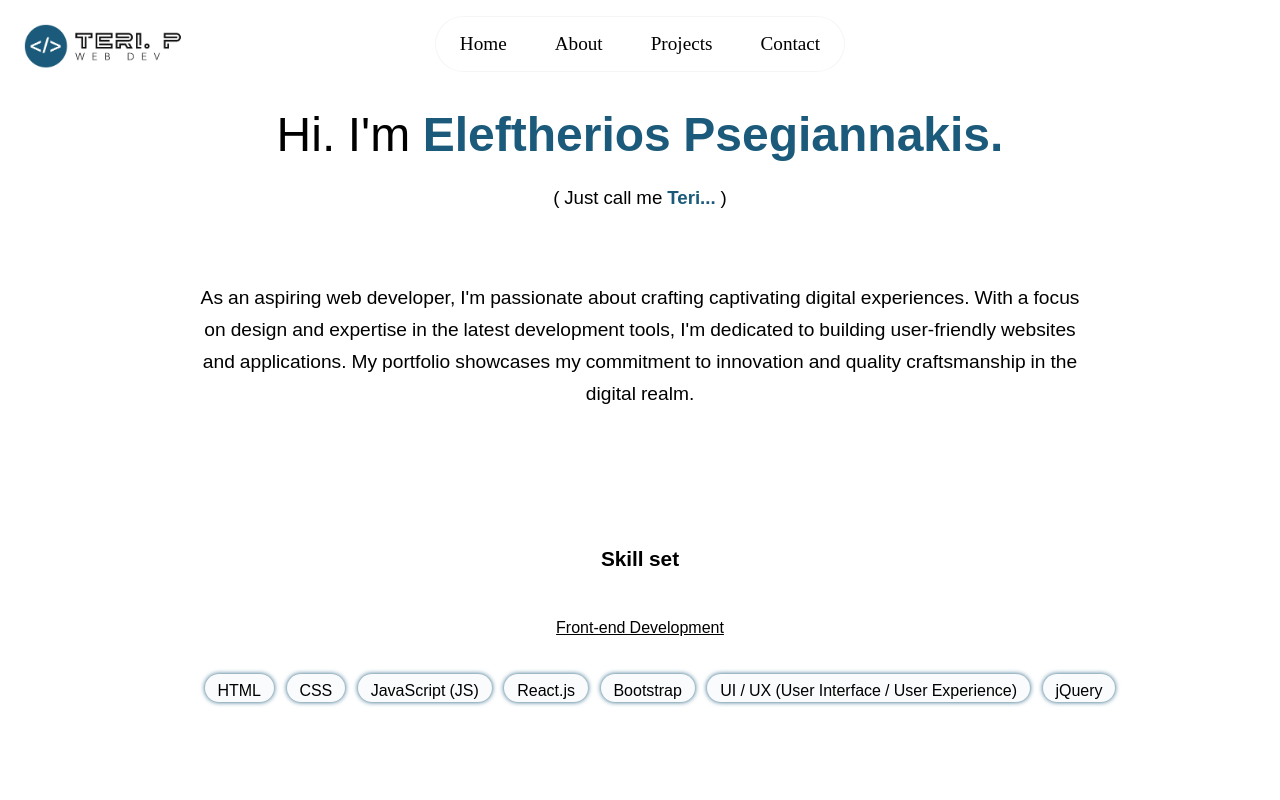
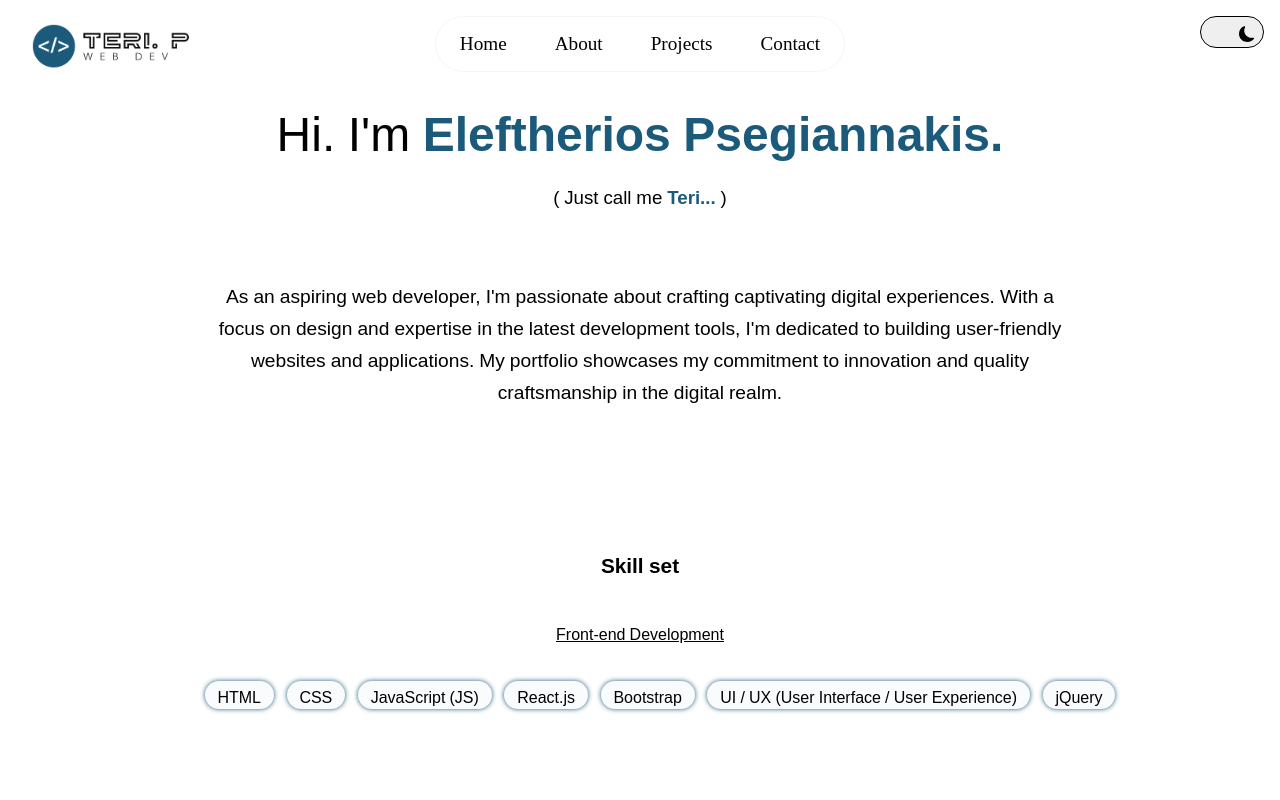
Before and after one commit to Psegiannakis/my-portfolio, a React (Vite) app: page / in a window 1280 px wide. Shown: the top 800 px of the page. Built offline with nearby package versions, Linux system fonts and the light colour scheme.

Commit message:
update to dark mode

```diff
--- a/src/Header.jsx
+++ b/src/Header.jsx
@@ -11,7 +11,20 @@ export default function Header(props) {
 
   return (
     <>
+      <body className={props.darkMode ? "dark" : ""}>
         <img className="logo" src="/logo.png" alt="my logo" />
+        <button className="theme-button" onClick={props.toggleDarkMode}>
+          <svg
+            xmlns="http://www.w3.org/2000/svg"
+            width="16"
+            height="16"
+            fill="currentColor"
+            className="bi bi-moon-fill"
+            viewBox="0 0 16 16"
+          >
+            <path d="M6 .278a.77.77 0 0 1 .08.858 7.2 7.2 0 0 0-.878 3.46c0 4.021 3.278 7.277 7.318 7.277q.792-.001 1.533-.16a.79.79 0 0 1 .81.316.73.73 0 0 1-.031.893A8.35 8.35 0 0 1 8.344 16C3.734 16 0 12.286 0 7.71 0 4.266 2.114 1.312 5.124.06A.75.75 0 0 1 6 .278" />
+          </svg>
+        </button>
         <div className="header-div">
           <div className="header">
             <h2 onClick={() => scroll("hero-main")}>Home</h2>
@@ -20,6 +33,7 @@ export default function Header(props) {
             <h2 onClick={() => scroll("contact-footer")}>Contact</h2>
           </div>
         </div>
+      </body>
     </>
   );
 }
--- a/src/Hero.jsx
+++ b/src/Hero.jsx
@@ -3,7 +3,7 @@ import "../styles/hero.css";
 export default function Hero(props) {
   return (
     <>
-      <main className={props.darkMode ? "dark" : ""}>
+      <body className={props.darkMode ? "dark" : ""}>
         <div className="hero-main">
           <h1>
             Hi. I'm{" "}
@@ -21,7 +21,7 @@ export default function Hero(props) {
             realm.
           </p>
         </div>
-      </main>
+      </body>
     </>
   );
 }
--- a/src/main.jsx
+++ b/src/main.jsx
@@ -5,13 +5,24 @@ import Hero from "./Hero";
 import Skills from "./Skills";
 import Projects from "./Projects";
 import Contact from "./Contact";
+import { useState } from "react";
 
-ReactDOM.createRoot(document.getElementById("root")).render(
-  <React.StrictMode>
-    <Header />
-    <Hero />
-    <Skills />
-    <Projects />
-    <Contact />
-  </React.StrictMode>
-);
+function App() {
+  const [darkMode, setDarkMode] = useState(false);
+
+  const toggleDarkMode = () => {
+    setDarkMode((prevMode) => !prevMode);
+  };
+
+  return (
+    <React.StrictMode>
+      <Header darkMode={darkMode} toggleDarkMode={toggleDarkMode} />
+      <Hero darkMode={darkMode} toggleDarkMode={toggleDarkMode} />
+      <Skills darkMode={darkMode} toggleDarkMode={toggleDarkMode} />
+      <Projects darkMode={darkMode} toggleDarkMode={toggleDarkMode} />
+      <Contact darkMode={darkMode} toggleDarkMode={toggleDarkMode} />
+    </React.StrictMode>
+  );
+}
+
+ReactDOM.createRoot(document.getElementById("root")).render(<App />);
--- a/styles/contact.css
+++ b/styles/contact.css
@@ -16,7 +16,7 @@
   padding: 2rem 0;
 }
 
-svg {
+.icons svg {
   color: black;
   width: 1.4rem;
 }
@@ -27,7 +27,7 @@ svg {
   border-radius: 50%;
 }
 
-.bi:hover {
+.icons .bi:hover {
   background-color: #1b5a7a;
   color: white;
 }
--- a/styles/header.css
+++ b/styles/header.css
@@ -36,6 +36,34 @@ h2:hover {
   cursor: pointer;
 }
 
+.theme-button {
+  position: absolute;
+  top: 0;
+  right: 0;
+  width: 4rem;
+  height: 2rem;
+  margin: 1rem 1rem;
+  border: 1px black solid;
+  border-radius: 2rem;
+  z-index: 1;
+  transition: transform 0.3s;
+}
+
+.theme-button:hover,
+.theme-button:focus {
+  cursor: pointer;
+  transform: scale(1.1);
+}
+
+.theme-button svg {
+  width: 2rem;
+  height: 1rem;
+}
+
+.dark body {
+  background-color: black;
+}
+
 @media (max-width: 776px) {
   .logo {
     display: none;
--- a/styles/hero.css
+++ b/styles/hero.css
@@ -35,6 +35,10 @@
   line-height: 2rem;
 }
 
+.dark .para {
+  background-color: black;
+}
+
 @keyframes fade-in {
   0% {
     opacity: 0;
```
Lines whose indentation alone changed are shown as unchanged.
